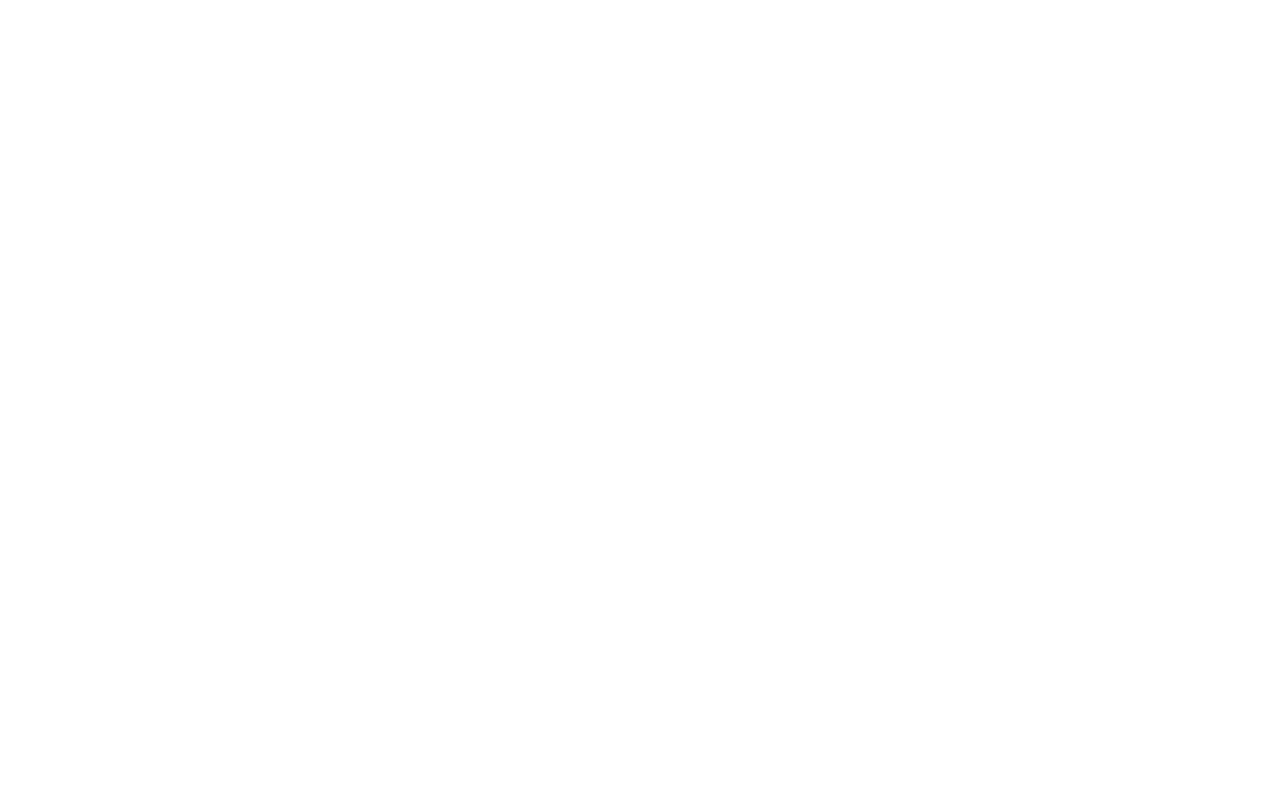
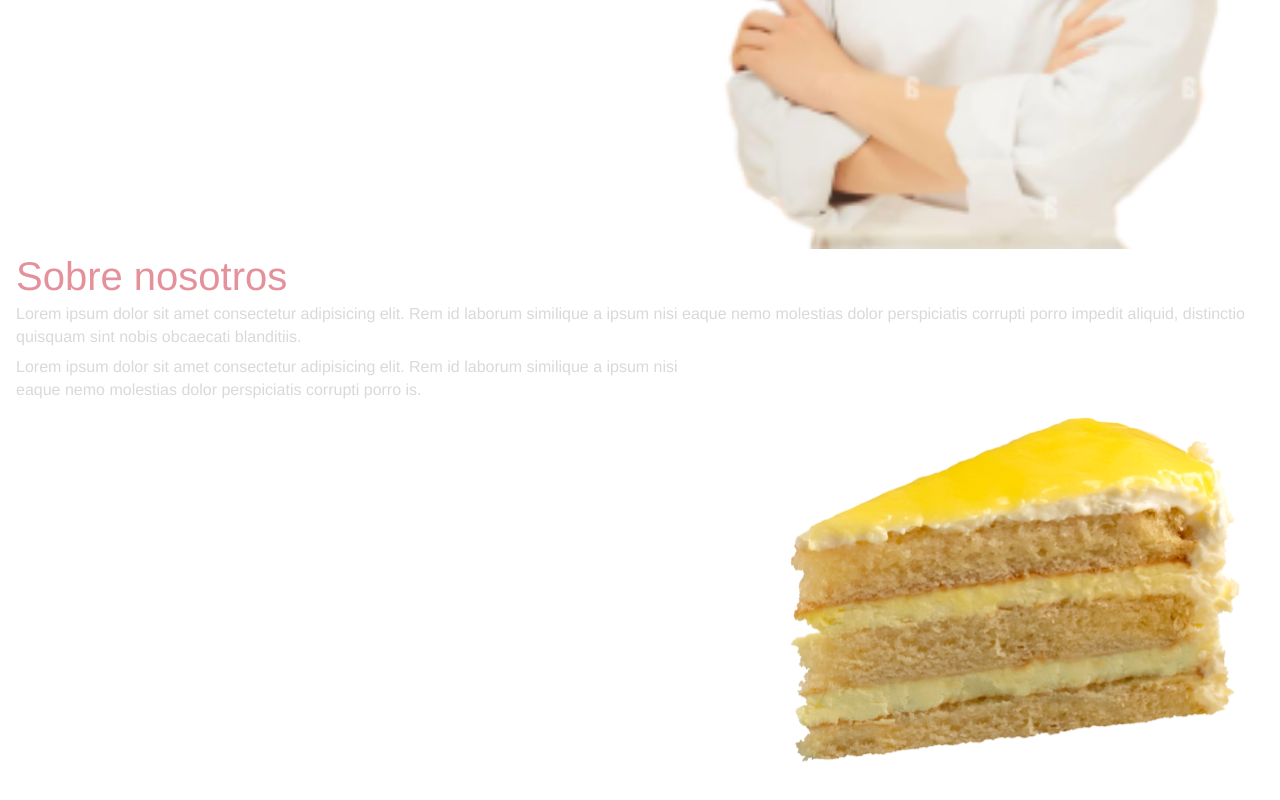
Before and after one commit to Leandro-Calderon/Dolce-Vita, a React (Vite) app: page /about in a window 1280 px wide. Shown: the part 1072-1872 px from the top of the page. Before the commit the page ends 890 px from the top, so only its background shows below. Built offline with nearby package versions, Linux system fonts and the light colour scheme.

Commit message:
Se trabajó la zona de About

```diff
--- a/src/components/about/About.jsx
+++ b/src/components/about/About.jsx
@@ -1,9 +1,22 @@
 import React from 'react';
-import styles from './About.module.css';
+import st from './About.module.css';
 
 
 const About = (props) => {
 
+    return(
+        <section className={st.section}>
+            <img className={st.section_principalImg} src='./src/assets/cocineraTitulos.png'/>
+            <div className={st.section_divContent}>
+                <h2 className={st.divContent_h2}>Sobre nosotros</h2>
+                <p className={st.divContent_p}>Lorem ipsum dolor sit amet consectetur adipisicing elit. Rem id laborum similique a ipsum nisi eaque nemo molestias dolor perspiciatis corrupti porro impedit aliquid, distinctio quisquam sint nobis obcaecati blanditiis.</p>
+                <div className={st.divSubContent}>
+                    <p className={st.divSubContent_p}>Lorem ipsum dolor sit amet consectetur adipisicing elit. Rem id laborum similique a ipsum nisi eaque nemo molestias dolor perspiciatis corrupti porro is.</p>
+                    <div className={st.divSubContent_img}><img src='./src/assets/porcion de torta.png'/></div>
+                </div>
+            </div>
+        </section>
+    )
 
 }
 
--- a/src/components/about/About.module.css
+++ b/src/components/about/About.module.css
@@ -0,0 +1,40 @@
+/* colors
+    #FFFFFF  white
+    #E4919C  violet
+    #D9D9D9  gray
+    #BAE1DD  sky blue
+    #FFA1C4  pink
+*/
+
+.section{
+    width: 100%;
+}
+
+.section_principalImg{
+    padding: 0 2vh;
+}
+
+.section_divContent{
+    padding: 2vh 2vh;
+    width: 100%;
+    color: #D9D9D9;
+}
+    .divContent_h2{
+        font-size: calc(1.7em + 1vw);
+        margin-bottom: 2vh;
+        color: #E4919C;
+    }
+    .divContent_p{
+
+    }
+    .divSubContent{
+        display: flex;
+        justify-content: space-between;
+    }
+        .divSubContent_p{
+            width: 55%;
+            margin: 1vh 0;
+        }
+        .divSubContent_img{
+            width: 40%;
+        }
```
Also changed, not shown: src/assets/cocineraTitulos.png (added).
